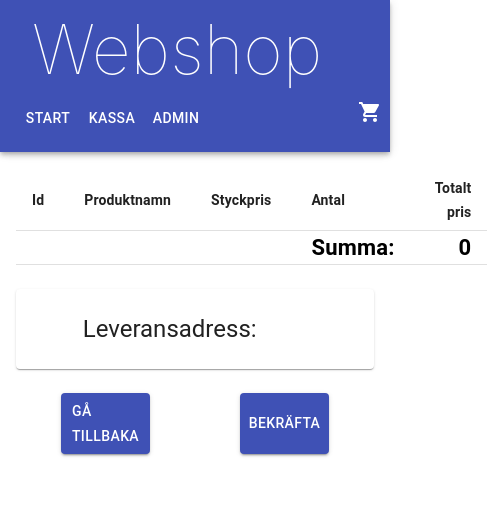
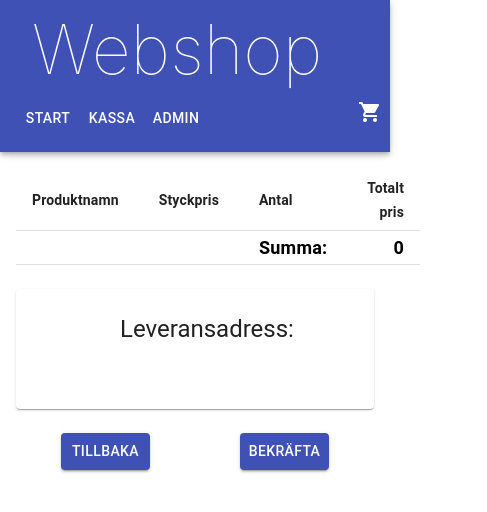
Before and after one commit to 95joaols/webbshop-schoolAssignments-, a React (Create React App) app: page /summary in a window 390 px wide. Shown: the top 512 px of the page, 487 px wide, since content can reach past the window. Built offline with nearby package versions, Linux system fonts and the light colour scheme.

Commit message:
Responsivity fix

```diff
--- a/src/page/SummaryPage.tsx
+++ b/src/page/SummaryPage.tsx
@@ -39,7 +39,7 @@ const SummaryPage: React.FC = () => {
       fontWeight: 700,
     },
     footerText: {
-      fontSize: 22,
+      fontSize: 18,
       fontWeight: 700,
       color: "black",
     },
@@ -64,6 +64,17 @@ const SummaryPage: React.FC = () => {
     button: {
       width: "50%",
     },
+    max500Cell: {
+      "@media (max-width:500px)": {
+        display: "none"
+      }
+    },
+    max500Col: {
+      "@media (max-width:500px)": {
+        flexDirection: "column",
+        alignItems: "center"
+      }
+    }
   }));
 
   const classes = useStyles();
@@ -74,11 +85,11 @@ const SummaryPage: React.FC = () => {
         <Table size="small">
           <TableHead>
             <TableRow>
-              <TableCell className={classes.tableHead}>Id</TableCell>
-              <TableCell className={classes.tableHead}>Produktnamn</TableCell>
-              <TableCell className={classes.tableHead}>Styckpris</TableCell>
-              <TableCell className={classes.tableHead}>Antal</TableCell>
-              <TableCell align="right" className={classes.tableHead}>
+              <TableCell width="5%" className={`${classes.tableHead} ${classes.max500Cell}`}>Id</TableCell>
+              <TableCell width="50%" className={classes.tableHead}>Produktnamn</TableCell>
+              <TableCell width="10%" className={classes.tableHead}>Styckpris</TableCell>
+              <TableCell width="25%" className={classes.tableHead}>Antal</TableCell>
+              <TableCell width="10%" align="right" className={classes.tableHead}>
                 Totalt pris
               </TableCell>
             </TableRow>
@@ -86,11 +97,11 @@ const SummaryPage: React.FC = () => {
           <TableBody>
             {shoppingCartItems.map((product) => (
               <TableRow key={product.product.id}>
-                <TableCell>{product.product.id}</TableCell>
-                <TableCell>{product.product.name}</TableCell>
-                <TableCell>{product.product.price}</TableCell>
-                <TableCell>{product.quantity}</TableCell>
-                <TableCell align="right">
+                <TableCell className={classes.max500Cell} width="5%">{product.product.id}</TableCell>
+                <TableCell width="50%">{product.product.name}</TableCell>
+                <TableCell width="10%">{product.product.price}</TableCell>
+                <TableCell width="25%">{product.quantity}</TableCell>
+                <TableCell width="10%" align="right">
                   {product.product.price * product.quantity}
                 </TableCell>
               </TableRow>
@@ -98,11 +109,11 @@ const SummaryPage: React.FC = () => {
           </TableBody>
           <TableFooter>
             <TableRow>
-              <TableCell></TableCell>
-              <TableCell></TableCell>
-              <TableCell></TableCell>
-              <TableCell className={classes.footerText}>Summa:</TableCell>
-              <TableCell align="right" className={classes.footerText}>
+              <TableCell className={classes.max500Cell} width="5%"></TableCell>
+              <TableCell width="50%"></TableCell>
+              <TableCell width="10%"></TableCell>
+              <TableCell width="25%" className={classes.footerText}>Summa:</TableCell>
+              <TableCell width="10%" align="right" className={classes.footerText}>
                 {calculateTotal()}
               </TableCell>
             </TableRow>
@@ -111,7 +122,7 @@ const SummaryPage: React.FC = () => {
       </Container>
       <Container maxWidth="md">
         <Card className={classes.productTable}>
-          <CardContent className={`${classes.cardRow} ${classes.cardEven}`}>
+          <CardContent className={`${classes.cardRow} ${classes.cardEven} ${classes.max500Col}`}>
             <div className={classes.cardColumn}>
               <Typography className={classes.customerDetalis} variant="h5">
                 Leveransadress:
@@ -158,7 +169,7 @@ const SummaryPage: React.FC = () => {
               variant="contained"
               color="primary"
             >
-              Gå tillbaka
+              Tillbaka
             </Button>
           </div>
           <div className={classes.cardRow}>
```
